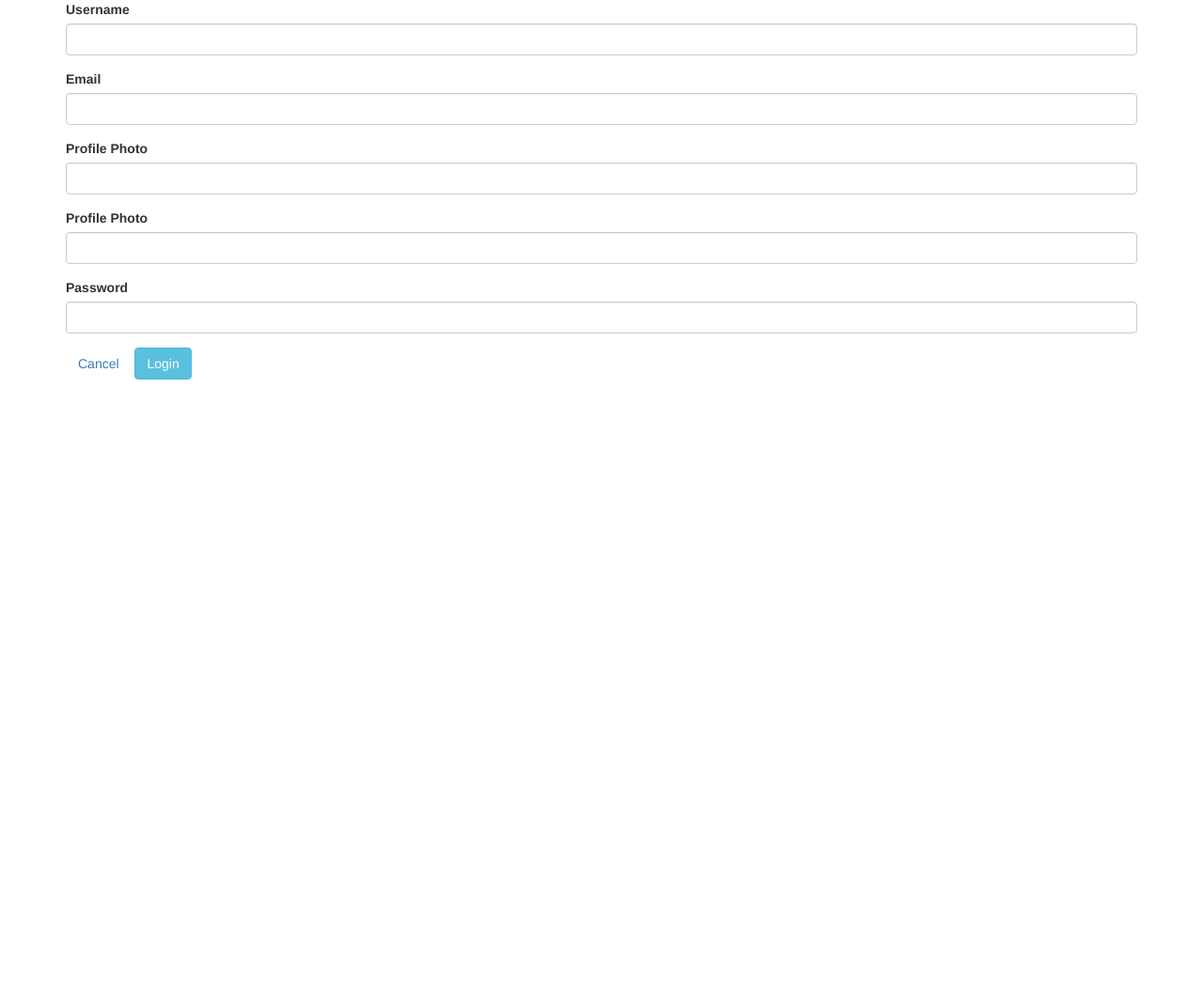
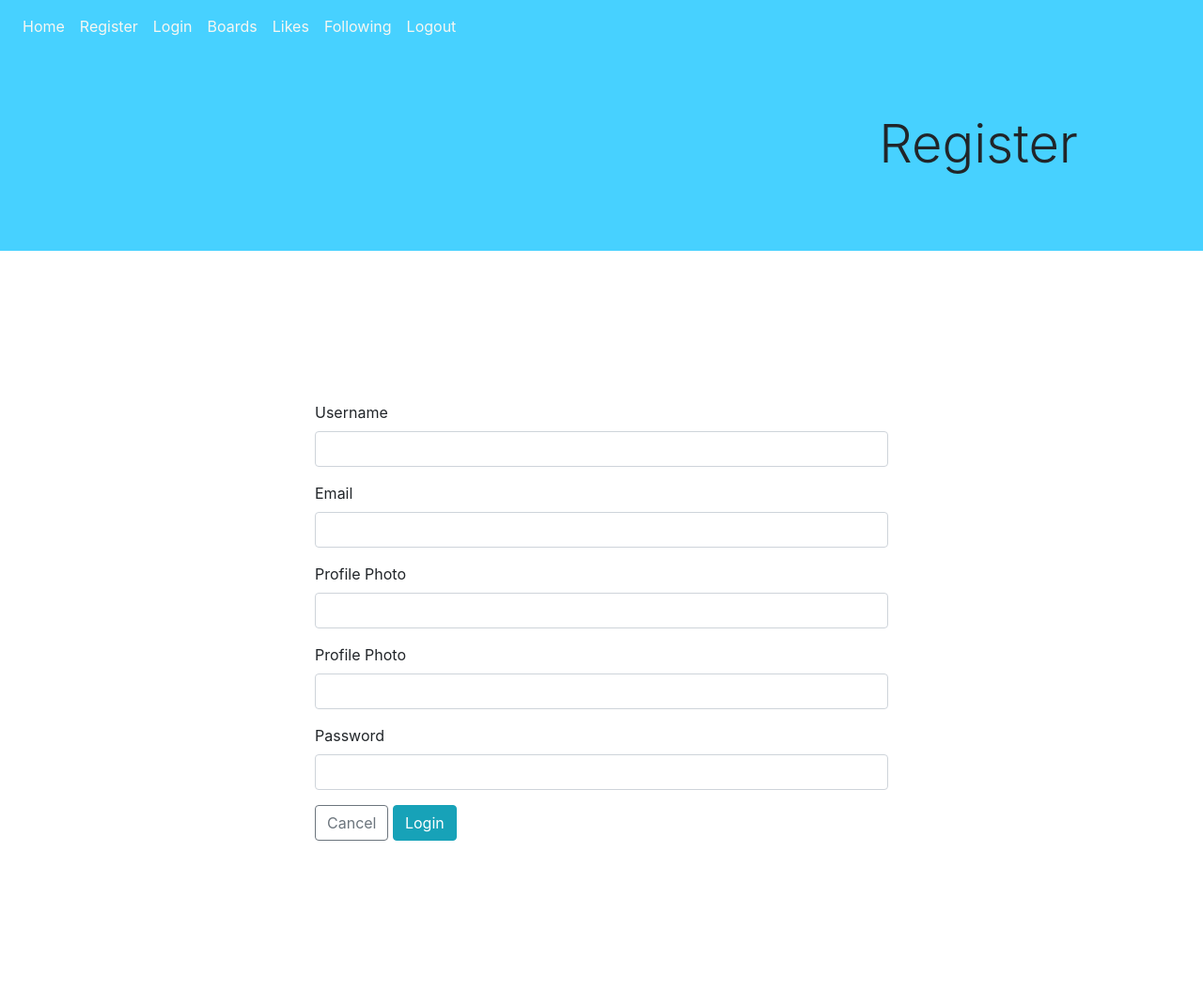
Before and after one commit to kwolosonovich/smitty, a Flask app: page /register in a window 1280 px wide. Shown: the whole page at 94% size. Before the commit the page ends 404 px from the top, so only its background shows below. Run offline with Flask 2, Linux system fonts and the light colour scheme; some libraries are stand-ins or nearby versions.

Commit message:
updated links and navbar; added formating

```diff
--- a/templates/homepage.html
+++ b/templates/homepage.html
@@ -12,7 +12,10 @@
         <div class="collapse navbar-collapse" id="navbarNav">
             <ul class="navbar-nav text-lt">
                 <li class="nav-item active">
-                    <a class="nav-link" href="'/'">Home <span class="sr-only">(current)</span></a>
+                    <a class="nav-link" href="/">Home <span class="sr-only">(current)</span></a>
+                </li>
+                <li class="nav-item">
+                    <a class="nav-link" href="/register">Register</a>
                 </li>
                 <li class="nav-item">
                     <a class="nav-link" href="/login">Login</a>
@@ -21,10 +24,13 @@
                     <a class="nav-link" href="/user/boards">Boards</a>
                 </li>
                 <li class="nav-item">
-                    <a class="nav-link" href="/likes">Likes</a>
+                    <a class="nav-link" href="/user/likes">Likes</a>
                 </li>
                 <li class="nav-item">
-                    <a class="nav-link" href="/logout">Register</a>
+                    <a class="nav-link" href="/user/following">Following</a>
+                </li>
+                <li class="nav-item">
+                    <a class="nav-link" href="/user/logout">Logout</a>
                 </li>
             </ul>
         </div>
@@ -122,9 +128,9 @@
         <!--/.Controls-->
     </div>
 
-    <div class="container container-style centered">
-        <a class="btn blue-bg pri-btn" href="{{ url_for('login') }}">Login</a>
-        <a class="btn blue-bg pri-btn" href="{{ url_for('register') }}">Register</a>
+    <div class="container container-style text-center text-blue">
+        <a class="btn lt-bg text-blue" href="{{ url_for('login') }}">Login</a>
+        <a class="btn lt-bg text-blue" href="{{ url_for('register') }}">Register</a>
     </div>
 
 {% endblock %}
--- a/templates/login.html
+++ b/templates/login.html
@@ -1,12 +1,13 @@
-{% extends 'bootstrap/base.html' %}
+{% extends 'homepage.html' %}
 {% import "bootstrap/wtf.html" as wtf %}
 
 {% block title %}Login{% endblock %}
 
+{% block name %}Login{% endblock %}
 
 {% block content %}
 
-    <div class='container'>
+    <div class='container container-style' style="width: 50%;">
 
         <form method="POST" action='/login'>
             <div class="">
--- a/templates/register.html
+++ b/templates/register.html
@@ -1,12 +1,13 @@
-{% extends 'bootstrap/base.html' %}
+{% extends 'homepage.html' %}
 {% import "bootstrap/wtf.html" as wtf %}
 
 {% block title %}Create Account{% endblock %}
 
+{% block name %}Register{% endblock %}
 
 {% block content %}
 
-    <div class='container'>
+    <div class='container container-style' style="width: 50%;">
 
         <form method="POST" action='/register'>
             <div class="">
--- a/templates/user/boards.html
+++ b/templates/user/boards.html
@@ -6,7 +6,7 @@
 
 {% block content %}
 
-    <div class="container boards w-75">
+    <div class="container container-style w-75">
         <div class="row">
             <div class="col-6 col-sm-4">
                 <div class="card card-cascade wider" style="width: 18rem;">
```
Also changed, not shown: templates/user/logout.html (+4 -4 lines).
